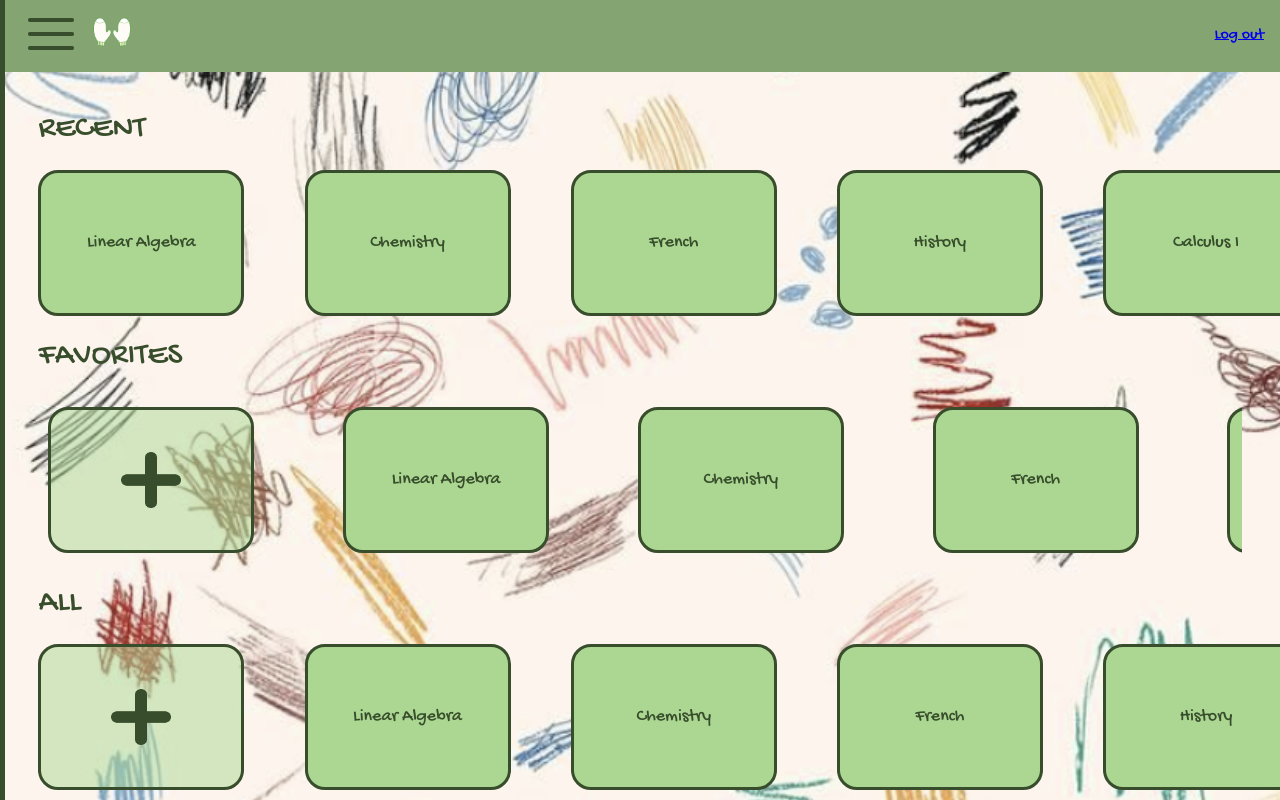
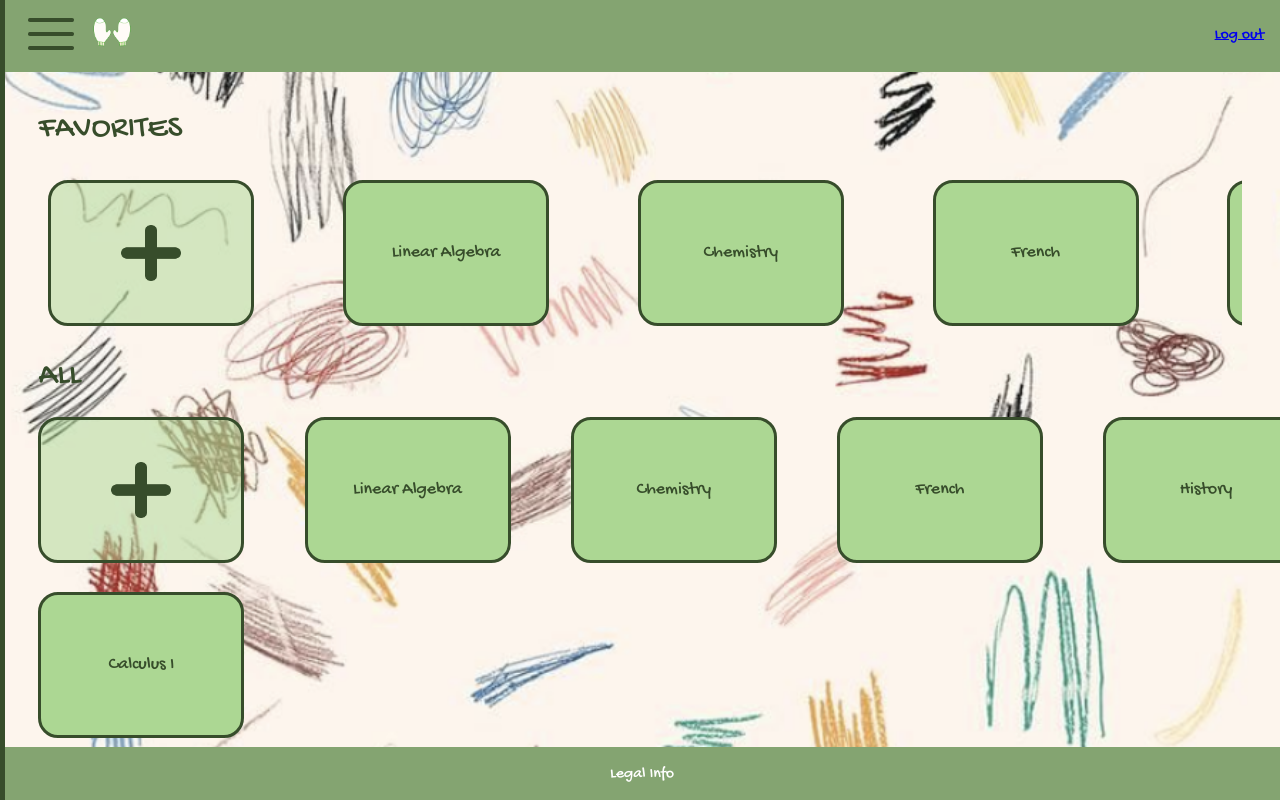
Before and after one commit to rin-bell4772/mttn, a Next.js app in the folder mttn/: page /dashboard in a window 1280 px wide. Shown: the top 800 px of the page. Built offline with nearby package versions, Linux system fonts and the light colour scheme; a web font is replaced by a local one.

Commit message:
Deleted recents

```diff
--- a/mttn/src/app/dashboard/Dashboard.tsx
+++ b/mttn/src/app/dashboard/Dashboard.tsx
@@ -3,7 +3,7 @@ import AddStudySet from '../components/AddStudySet';
 import StudySet from '../components/StudySet';
 
 // Dummy array of recent sets (think of as queue)
-const recent = [
+const all = [
     { title: 'Linear Algebra' },
     { title: 'Chemistry' },
     { title: 'French' },
@@ -13,28 +13,20 @@ const recent = [
 
 const favorites = [];
 
-const all = [];
-
 export default function Dashboard() {
     return (
         <div className={styles.dashboard}>
-           <h1>RECENT</h1>
-           <div className={styles.grid}>
-                {recent.slice(0, 5).map((set, index) => (
-                    <StudySet key={index} title={set.title} />
-                ))}
-           </div>
            <h1>FAVORITES</h1>
             <div className={styles.scroll}>
                 <AddStudySet />
-                {recent.map((set, index) => (
+                {all.map((set, index) => (
                     <StudySet key={index} title={set.title} />
                 ))}
             </div>
            <h1>ALL</h1>
            <div className={styles.grid}>
                 <AddStudySet />
-                {recent.map((set, index) => (
+                {all.map((set, index) => (
                     <StudySet key={index} title={set.title} />
                 ))}
            </div>
```
